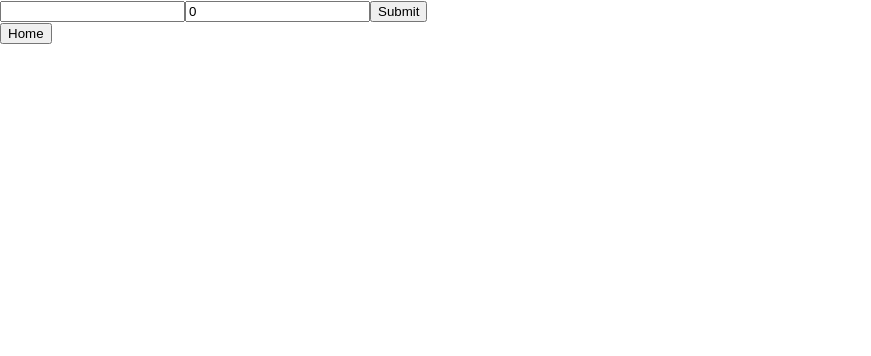
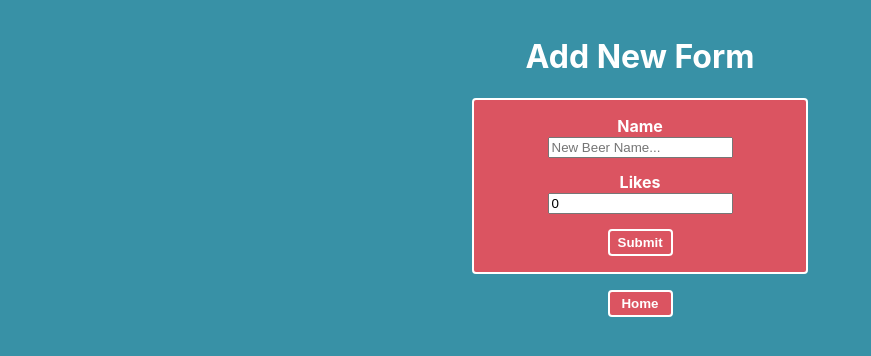
Before and after one commit to szincone/beer_api_hooks, a React (Create React App) app: page /add_new_beer in a window 1280 px wide. Shown: the top 356 px of the page, without its empty margins (0-871 px from the left). Built offline with nearby package versions, Linux system fonts and the light colour scheme; no server answers; the HTML template or start-up script is replaced by a standard one.

Commit message:
mvp finished, refactoring using material-ui

```diff
--- a/src/App.js
+++ b/src/App.js
@@ -14,7 +14,6 @@ export default function App() {
     const response = await axios.get(
       'https://cors-anywhere.herokuapp.com/https://beer.fluentcloud.com/v1/beer',
     );
-    console.log('RES DATA', response);
     setBeers(response.data);
   };
 
@@ -36,7 +35,6 @@ export default function App() {
   const addNewBeer = (event) => {
     event.preventDefault();
     const newId = beers[0].id + 1;
-    console.log('NEWID', newId);
     const newBeer = {
       id: newId,
       name: newBeerName,
@@ -46,6 +44,7 @@ export default function App() {
     beersCopy.unshift(newBeer);
     setBeers(beersCopy);
   };
+  // end form methods
 
   const likeHandler = (event, curBeer) => {
     let newLikes = curBeer.likes;
@@ -68,7 +67,17 @@ export default function App() {
     setBeers(beersCopy);
   };
   return (
-    <div style={{ maxWidth: '800px', width: '100%' }}>
+    <div
+      style={{
+        maxWidth: '800px',
+        background: '#3891A6',
+        width: '100%',
+        display: 'flex',
+        flexDirection: 'column',
+        alignItems: 'center',
+        margin: '1rem auto',
+      }}
+    >
       <Route
         exact
         path="/"
--- a/src/containers/AddNewBeer.js
+++ b/src/containers/AddNewBeer.js
@@ -2,23 +2,58 @@ import React from 'react';
 import { Link } from 'react-router-dom';
 
 export default function AddNewBeer(props) {
+  const buttonStyle = {
+    background: '#DB5461',
+    fontWeight: 'bold',
+    color: 'white',
+    border: '2px solid white',
+    borderRadius: '4px',
+    cursor: 'pointer',
+    padding: '.25rem .5rem',
+    margin: '0 auto',
+    width: '65px',
+  };
   return (
     <>
-      <form onSubmit={props.addNewBeer}>
+      <h1 style={{ color: 'white' }}>Add New Form</h1>
+      <form
+        onSubmit={props.addNewBeer}
+        style={{
+          textAlign: 'center',
+          marginBottom: '1rem',
+          background: '#DB5461',
+          border: '2px solid white',
+          borderRadius: '4px',
+          width: '300px',
+          height: '140px',
+          display: 'flex',
+          padding: '1rem',
+          flexDirection: 'column',
+          justifyContent: 'space-between',
+        }}
+      >
+        <div style={{ textAlign: 'center' }}>
+          <h4 style={{ margin: 0, color: 'white' }}>Name</h4>
           <input
             onChange={props.inputChangeHandler}
             name="name"
+            placeholder="New Beer Name..."
             value={props.newBeerName}
           />
+        </div>
+        <div style={{ textAlign: 'center' }}>
+          <h4 style={{ margin: 0, color: 'white' }}>Likes</h4>
           <input
             onChange={props.inputChangeHandler}
             name="likes"
+            placeholder="New Beer Likes..."
             value={props.newBeerLikes}
           />
-        <button>Submit</button>
+        </div>
+        <button style={buttonStyle}>Submit</button>
       </form>
       <Link to="/">
-        <button>Home</button>
+        <button style={buttonStyle}>Home</button>
       </Link>
     </>
   );
--- a/src/containers/AllBeers.js
+++ b/src/containers/AllBeers.js
@@ -4,19 +4,26 @@ import { Link } from 'react-router-dom';
 export default function AllBeers(props) {
   return (
     <>
+      <h1 style={{ color: 'white' }}>
+        World of Beer{' '}
+        <span role="img" aria-label="beer">
+          🍺
+        </span>
+      </h1>
       <Link to="/add_new_beer">
         <button
           value="addNew"
           style={{
-            background: 'red',
+            background: '#DB5461',
             fontWeight: 'bold',
-            border: 'none',
+            color: 'white',
             borderRadius: '4px',
             cursor: 'pointer',
             padding: '.25rem .5rem',
+            border: '2px solid white',
           }}
         >
-          Add New
+          Add New Beer
         </button>
       </Link>
       <div style={{ display: 'flex', flexWrap: 'wrap' }}>
@@ -25,15 +32,18 @@ export default function AllBeers(props) {
           .map((beer) => (
             <Link
               to={`/beers/${beer.id}`}
-              style={{ textDecoration: 'none', color: 'white' }}
+              style={{ textDecoration: 'none', color: 'black' }}
               key={beer.id}
             >
               <div
                 style={{
-                  background: 'red',
+                  background: '#DB5461',
+                  color: 'white',
                   margin: '1rem',
                   textAlign: 'center',
                   padding: '1rem',
+                  border: '2px solid white',
+                  borderRadius: '4px',
                 }}
               >
                 <h1>
--- a/src/containers/BeerCard.js
+++ b/src/containers/BeerCard.js
@@ -6,26 +6,72 @@ export default function BeerCard(props) {
     (beer) => beer.id === parseInt(props.match.params.id, 10),
   )[0];
   return (
-    <>
+    <div
+      style={{
+        background: '#DB5461',
+        color: 'white',
+        margin: '1rem',
+        textAlign: 'center',
+        padding: '1rem',
+        border: '2px solid white',
+        borderRadius: '4px',
+      }}
+    >
       <h1>{beer.name}</h1>
-      <h1>{beer.likes}</h1>
+      <h1 style={{ marginBottom: '1rem' }}>{beer.likes}</h1>
       <div>
         <button
           onClick={(event) => props.likeHandler(event, beer)}
           value="increase"
+          style={{
+            background: '#3891A6',
+            border: '2px solid white',
+            color: 'white',
+            height: '2rem',
+            width: '2rem',
+            borderRadius: '4px',
+            margin: '1rem',
+            cursor: 'pointer',
+            marginTop: 0,
+          }}
         >
           +
         </button>
         <button
           onClick={(event) => props.likeHandler(event, beer)}
           value="decrease"
+          style={{
+            background: '#3891A6',
+            border: '2px solid white',
+            color: 'white',
+            height: '2rem',
+            width: '2rem',
+            borderRadius: '4px',
+            margin: '1rem',
+            cursor: 'pointer',
+            marginTop: 0,
+          }}
         >
           -
         </button>
       </div>
       <Link to="/">
-        <button>Home</button>
+        <button
+          style={{
+            background: '#DB5461',
+            color: 'white',
+            fontWeight: 'bold',
+            border: '2px solid white',
+            borderRadius: '4px',
+            cursor: 'pointer',
+            padding: '.25rem .5rem',
+            margin: '0 auto',
+            width: '65px',
+          }}
+        >
+          Home
+        </button>
       </Link>
-    </>
+    </div>
   );
 }
--- a/src/index.css
+++ b/src/index.css
@@ -1,14 +1,15 @@
 body {
   margin: 0;
+  background: #3891a6;
   padding: 0;
-  font-family: -apple-system, BlinkMacSystemFont, "Segoe UI", "Roboto", "Oxygen",
-    "Ubuntu", "Cantarell", "Fira Sans", "Droid Sans", "Helvetica Neue",
+  font-family: -apple-system, BlinkMacSystemFont, 'Segoe UI', 'Roboto', 'Oxygen',
+    'Ubuntu', 'Cantarell', 'Fira Sans', 'Droid Sans', 'Helvetica Neue',
     sans-serif;
   -webkit-font-smoothing: antialiased;
   -moz-osx-font-smoothing: grayscale;
 }
 
 code {
-  font-family: source-code-pro, Menlo, Monaco, Consolas, "Courier New",
+  font-family: source-code-pro, Menlo, Monaco, Consolas, 'Courier New',
     monospace;
 }
```
Lines whose indentation alone changed are shown as unchanged.
